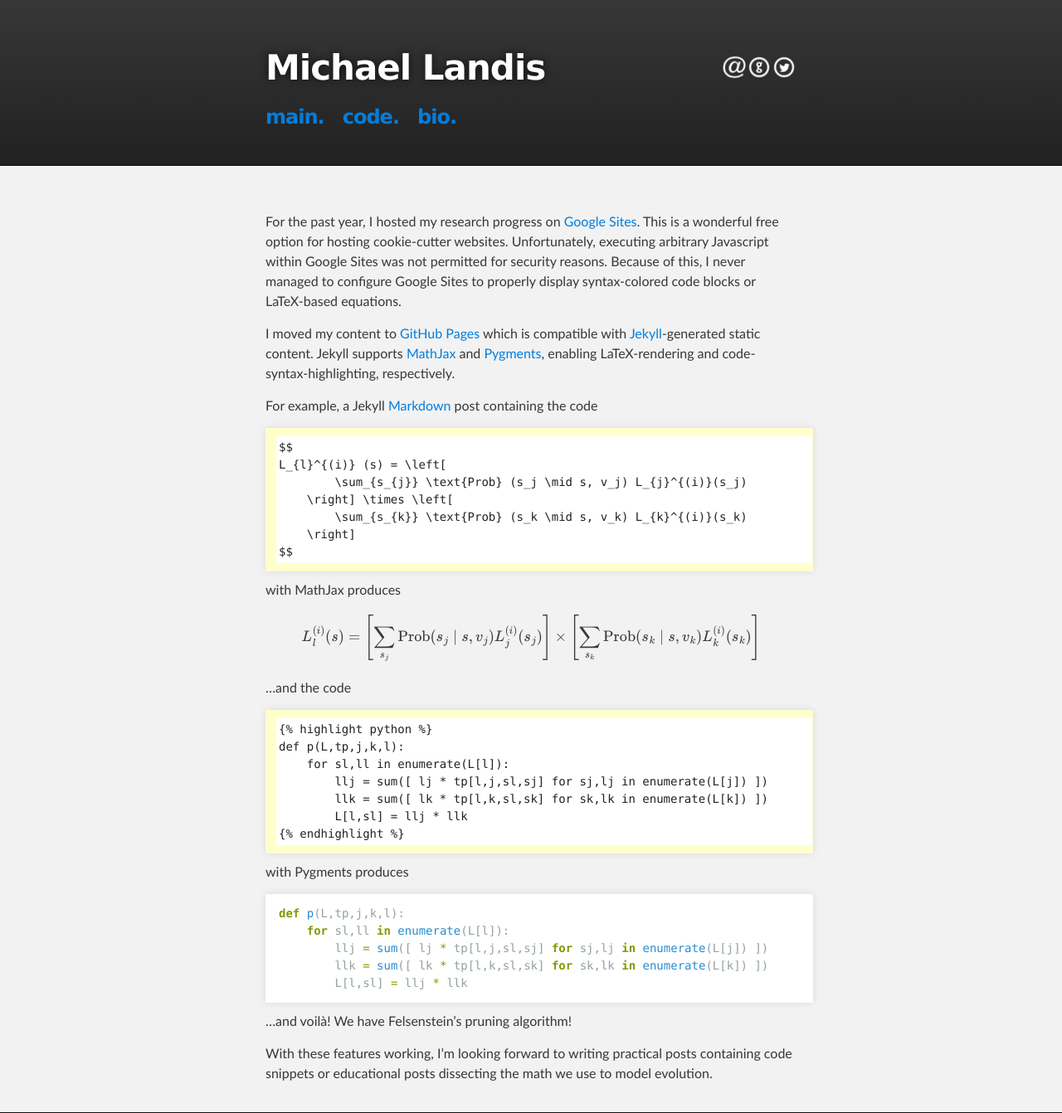
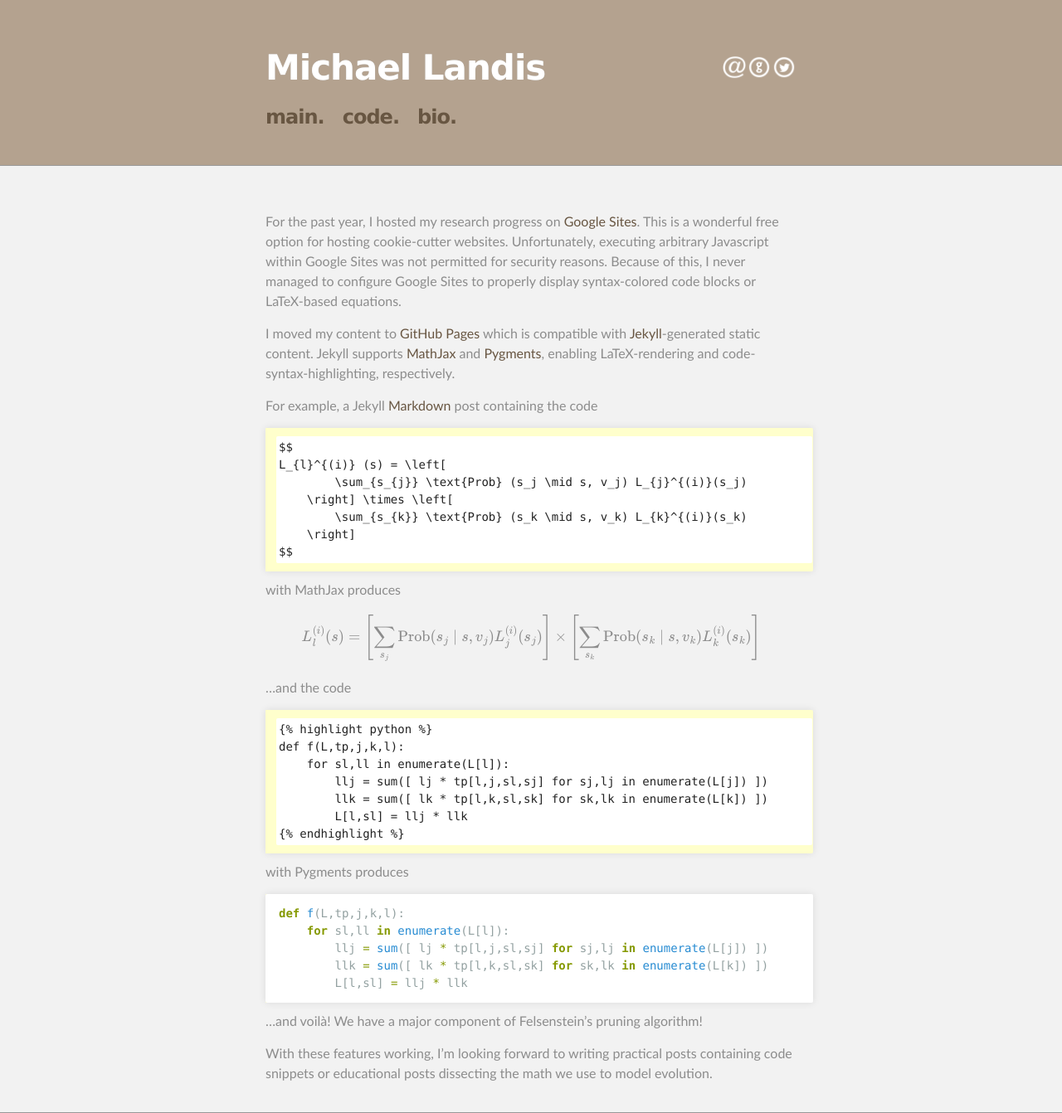
Before and after one commit to mlandis/mlandis.github.io, a Jekyll site: the page built from _posts/2014-01-03-new-year-new-site.md, in a window 1280 px wide. Shown: the whole page at 83% size. Built offline with Jekyll 4.4.1, drawn with Linux system fonts in a browser that asks for light colours; formulas are drawn with MathJax 3.

Commit message:
update colors

```diff
--- a/_config.yml
+++ b/_config.yml
@@ -8,8 +8,8 @@ paginate: 2
 
 authors:
   michael:
+    display_name: Michael Landis
     name: Michael Landis
-    display_name: Michael
     email: mlandis@gmail.com
     twitter: landismj
     github: mlandis
--- a/_layouts/post.html
+++ b/_layouts/post.html
@@ -8,6 +8,7 @@
     </head>
     <body>
         <main>
+            {{ page.author }}
             {{ content }}
         </main>
     </body>
--- a/_posts/2014-01-03-new-year-new-site.md
+++ b/_posts/2014-01-03-new-year-new-site.md
@@ -34,7 +34,7 @@ $$
 
 ~~~
 {{"{% highlight python "}}%}
-def p(L,tp,j,k,l):
+def f(L,tp,j,k,l):
     for sl,ll in enumerate(L[l]):
         llj = sum([ lj * tp[l,j,sl,sj] for sj,lj in enumerate(L[j]) ])
         llk = sum([ lk * tp[l,k,sl,sk] for sk,lk in enumerate(L[k]) ])
@@ -45,13 +45,13 @@ def p(L,tp,j,k,l):
 with Pygments produces
 
 {% highlight python %}
-def p(L,tp,j,k,l):
+def f(L,tp,j,k,l):
     for sl,ll in enumerate(L[l]):
         llj = sum([ lj * tp[l,j,sl,sj] for sj,lj in enumerate(L[j]) ])
         llk = sum([ lk * tp[l,k,sl,sk] for sk,lk in enumerate(L[k]) ])
         L[l,sl] = llj * llk
 {% endhighlight %}
 
-...and voilà! We have Felsenstein's pruning algorithm!
+...and voilà! We have a major component of Felsenstein's pruning algorithm!
 
 With these features working, I'm looking forward to writing practical posts containing code snippets or educational posts dissecting the math we use to model evolution.
--- a/stylesheets/stylesheet.css
+++ b/stylesheets/stylesheet.css
@@ -50,7 +50,7 @@ Theme Styles
 
 body {
   box-sizing: border-box;
-  color:#373737;
+  color:#8c8c8c;
   background: #212121;
   font-size: 16px;
   font-family: 'Myriad Pro', Calibri, Helvetica, Arial, sans-serif;
@@ -103,7 +103,9 @@ footer p {
 
 a {
   text-decoration: none;
-  color: #007edf;
+  /*color: #007edf;*/
+  /*color: #0040FF;*/
+  color: #685642;
   text-shadow: none;
 
   transition: color 0.5s ease;
@@ -237,7 +239,7 @@ hr {
 }
 
 table {
-  border: 1px solid #373737;
+  border: 1px solid #bdbdbd;
   margin-bottom: 20px;
   text-align: left;
  }
@@ -245,13 +247,13 @@ table {
 th {
   font-family: 'Lucida Grande', 'Helvetica Neue', Helvetica, Arial, sans-serif;
   padding: 10px;
-  background: #373737;
+  background: #bdbdbd;
   color: #fff;
  }
 
 td {
   padding: 10px;
-  border: 1px solid #373737;
+  border: 1px solid #bdbdbd;
  }
 
 form {
@@ -290,12 +292,15 @@ Full-Width Styles
 }
 
 #header_wrap {
-  background: #212121;
-  background: -moz-linear-gradient(top, #373737, #212121);
-  background: -webkit-linear-gradient(top, #373737, #212121);
-  background: -ms-linear-gradient(top, #373737, #212121);
-  background: -o-linear-gradient(top, #373737, #212121);
-  background: linear-gradient(top, #373737, #212121);
+  /*background: #bdbdbd;*/
+    background: #B4A28F;
+  /*
+  background: -moz-linear-gradient(top, #bdbdbd, #212121);
+  background: -webkit-linear-gradient(top, #bdbdbd, #212121);
+  background: -ms-linear-gradient(top, #bdbdbd, #212121);
+  background: -o-linear-gradient(top, #bdbdbd, #212121);
+  background: linear-gradient(top, #bdbdbd, #212121);
+  */
 }
 
 #header_wrap .inner {
@@ -307,7 +312,7 @@ Full-Width Styles
   color: #fff;
   font-size: 42px;
   font-weight: 700;
-  text-shadow: #111 0px 0px 10px;
+  text-shadow: #bdbdbd 0px 0px 1px;
 }
 
 #project_tagline {
@@ -315,7 +320,7 @@ Full-Width Styles
   font-size: 24px;
   font-weight: 300;
   background: none;
-  text-shadow: #111 0px 0px 10px;
+  text-shadow: #bdbdbd 0px 0px 1px;
 }
 
 #downloads {
@@ -376,8 +381,8 @@ Full-Width Styles
 #main_content_wrap {
   float: center;
   background: #f2f2f2;
-  border-top: 1px solid #111;
-  border-bottom: 1px solid #111;
+  border-top: 1px solid #999;
+  border-bottom: 1px solid #999;
 }
 
 #main_content {
```
